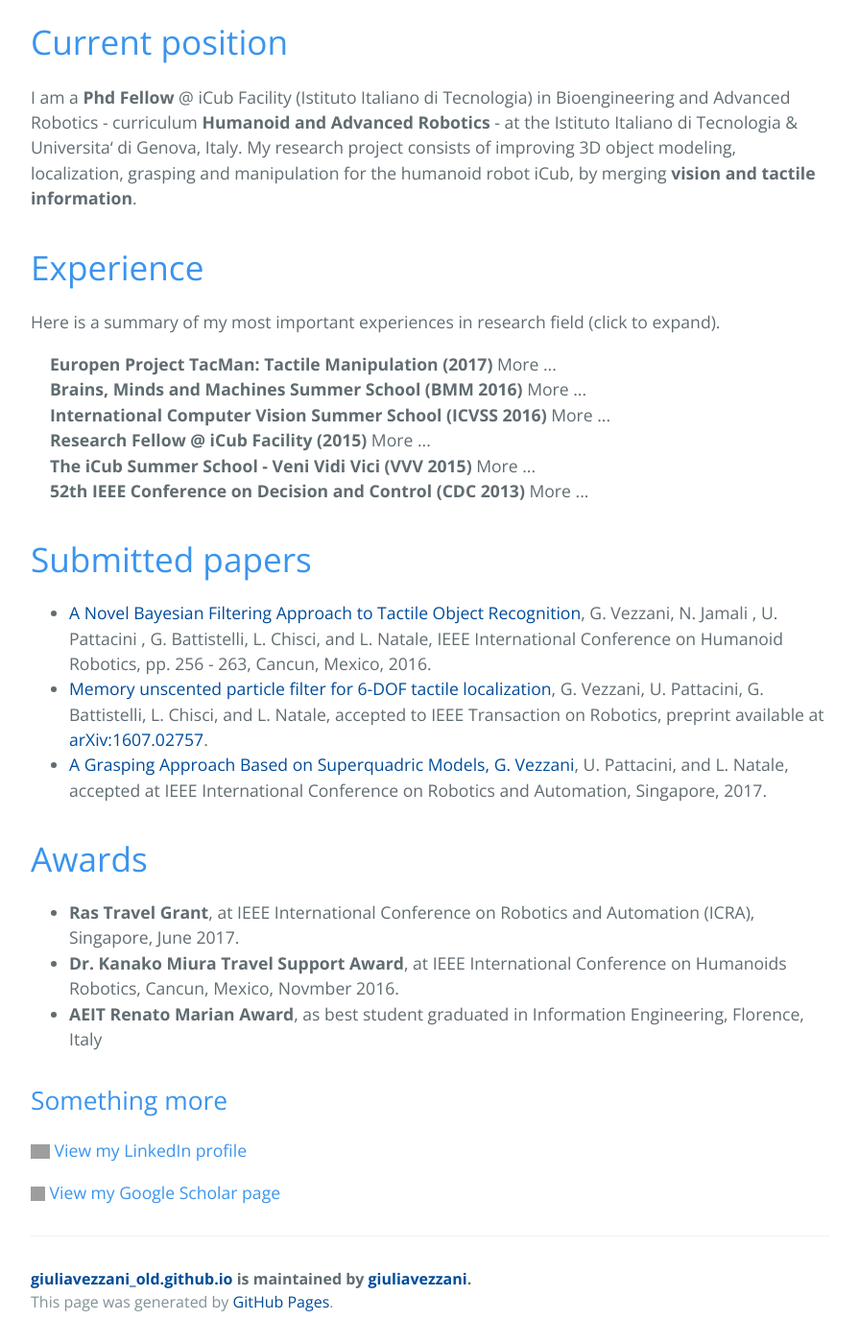
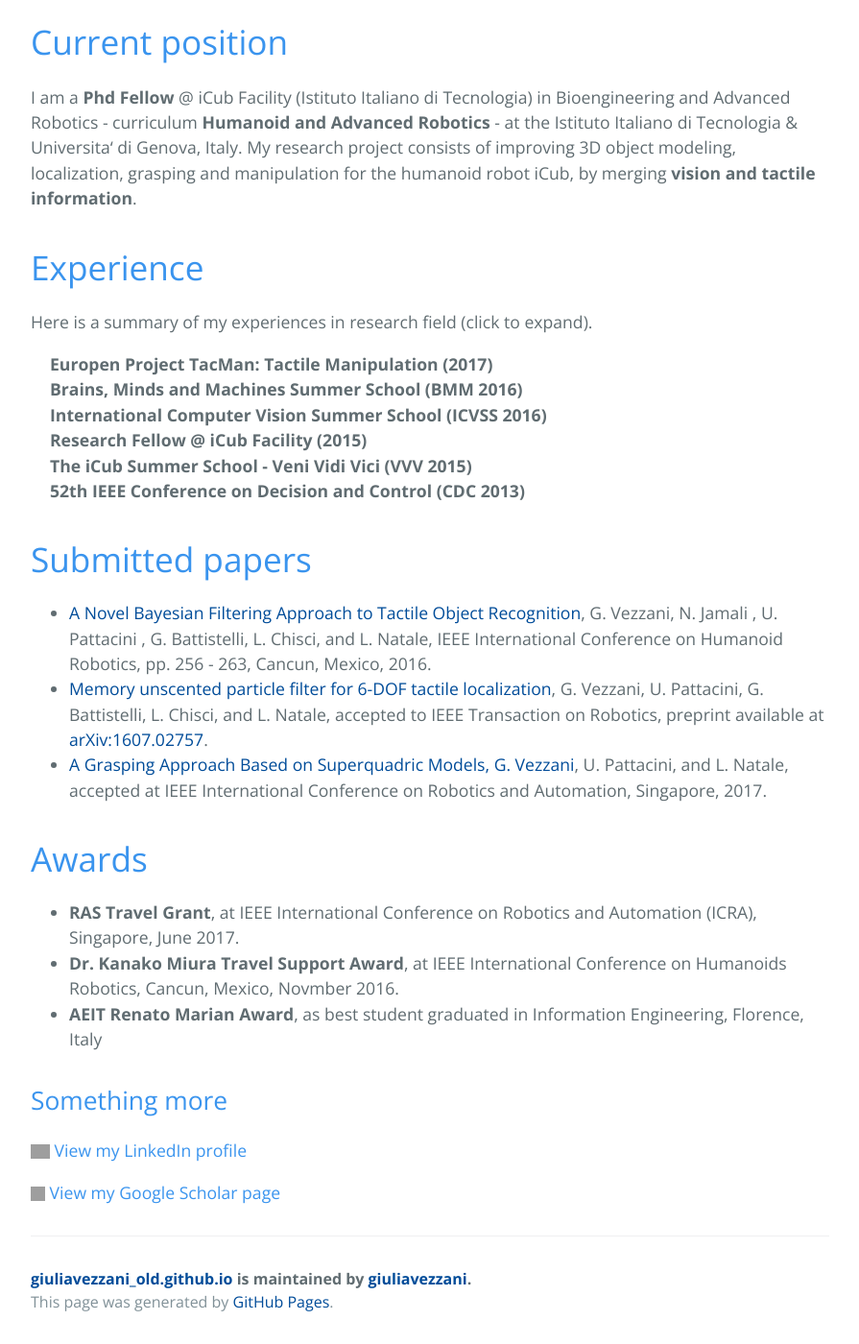
Before and after one commit to giuliavezzani/giuliavezzani_old.github.io, a Jekyll site: the page built from index.md, in a window 1280 px wide and 1400 px high, scrolled down 1175 px. Shown: the whole window at 96% size, without its empty margins (192-1087 px from the left). Built offline with Jekyll 4.4.1, drawn with Linux system fonts in a browser that asks for light colours; our own code applies the rules of GitHub Pages for plain Markdown files; grey boxes are pictures that could not be loaded.

Commit message:
Update index.md

```diff
--- a/index.md
+++ b/index.md
@@ -37,23 +37,23 @@
 
 
 # Experience
-Here is a summary of my most important experiences in research field (click to expand).
+Here is a summary of my experiences in research field (click to expand).
 <details style="margin-left: 20px;">
- <summary>  <b>Europen Project TacMan: Tactile Manipulation (2017)</b> More ... </summary>
+ <summary>  <b>Europen Project TacMan: Tactile Manipulation (2017)</b>  </summary>
         <p style="margin-left: 25px;">TacMan is a project founded by the European Union, FP7 ICT Cognitive System and Robotics, no. 610967.
         My work for the TacMan project contributed to improving <b>recognition and manipulation skills</b> for the
 humanoid robot iCub. I developed a model-based tactile object localization and recognition algorithm
 and a novel pipeline in order to make the iCub robot perform the <b>handover task</b>, i.e. transfer an
 object from one hand to the other. Some preliminary <b>videos</b> of the handover task are available here: <a  href="https://www.youtube.com/watch?v=uKxRJYRiFO8">handover no.1</a> and <a href="https://www.youtube.com/watch?v=rc49FZMmR5c">handover no.2</a> </p></details>
  <details style="margin-left: 20px;">
-   <summary> <b>Brains, Minds and Machines Summer School (BMM 2016)</b> More ... </summary>
+   <summary> <b>Brains, Minds and Machines Summer School (BMM 2016)</b>  </summary>
    <p style="margin-left: 25px;"> BMM summer school is organized by Harvard Medical School
 September, and Massachusetts Institute of Technology, Woods Hole, Massachusetts, US. An intensive three-week course gives advanced students a “deep end” introduction to the problem
 of intelligence – how the brain produces intelligent behavior and how we may be able to replicate
 intelligence in machines. The summer school selection process is very competitive due to the increasing number of applications and the small number of available positions. In  2016,  30 students have been selected among 300 nearly. The school requires the accomplishment of a 3 week project, for which I implemented an algorithm, capable of <b>detecting and recognize activities in real videos</b>. I achieved my goal by modeling the problem through <b>Hidden Markov Models</b> and by using <b>Bayesian Regression</b> as main approach.</p>
  </details>
  <details style="margin-left: 20px;">
-   <summary>  <b>International Computer Vision Summer School (ICVSS 2016)</b> More ... </summary>
+   <summary>  <b>International Computer Vision Summer School (ICVSS 2016)</b>  </summary>
         <p style="margin-left: 25px;">The International Computer Vision Summer School is organized by University
 of Cambridge and University of Catania,  Italy.
 The tenth edition of ICVSS  provided both an
@@ -63,17 +63,17 @@
 well as examples of their successful commercialisation. (Selected students: 150/396.)</p>
  </details>
  <details style="margin-left: 20px;">
-   <summary>  <b>Research Fellow @ iCub Facility (2015)</b> More ... </summary>
+   <summary>  <b>Research Fellow @ iCub Facility (2015)</b> </summary>
         <p style="margin-left: 25px;">I have partnered with the Italian Institute of Technology during my <b>M.Sc. thesis</b>, about  6D object tactile localization, i.e. the problem to estimate the 6-DOF pose of a tridimensional
 object, whose model is known,  by using the tactile measurements collected with the robot iCub.</p>
 </details>
 <details style="margin-left: 20px;">
-  <summary>  <b>The iCub Summer School - Veni Vidi Vici (VVV 2015)</b> More ...</summary>
+  <summary>  <b>The iCub Summer School - Veni Vidi Vici (VVV 2015)</b> </summary>
        <p style="margin-left: 25px;">The school focused on humanoid robotics, with the goal to foster collaboration on robot software
 across the boundaries and lifetimes of specific platforms and projects.</p>
 </details>
 <details style="margin-left: 20px;">
-   <summary>  <b>52th IEEE Conference on Decision and Control (CDC 2013)</b> More ...  </summary>
+   <summary>  <b>52th IEEE Conference on Decision and Control (CDC 2013)</b>  </summary>
         <p style="margin-left: 25px;">During my M.Sc course I joined the IEEE Conference on Decision and Control as a Crew Member. The CDC is recognized as the premier scientific and engineering conference dedicated to the
 advancement of the theory and practice of systems and control.</p>
 </details>
@@ -90,7 +90,7 @@
   Natale, accepted at IEEE International Conference on Robotics and Automation, Singapore, 2017.
 
 # Awards
-- **Ras Travel Grant**, at IEEE International Conference on Robotics and Automation (ICRA),
+- **RAS Travel Grant**, at IEEE International Conference on Robotics and Automation (ICRA),
  Singapore, June 2017.
 - **Dr. Kanako Miura Travel Support Award**, at IEEE International Conference on Humanoids
  Robotics, Cancun, Mexico, Novmber 2016.
```
